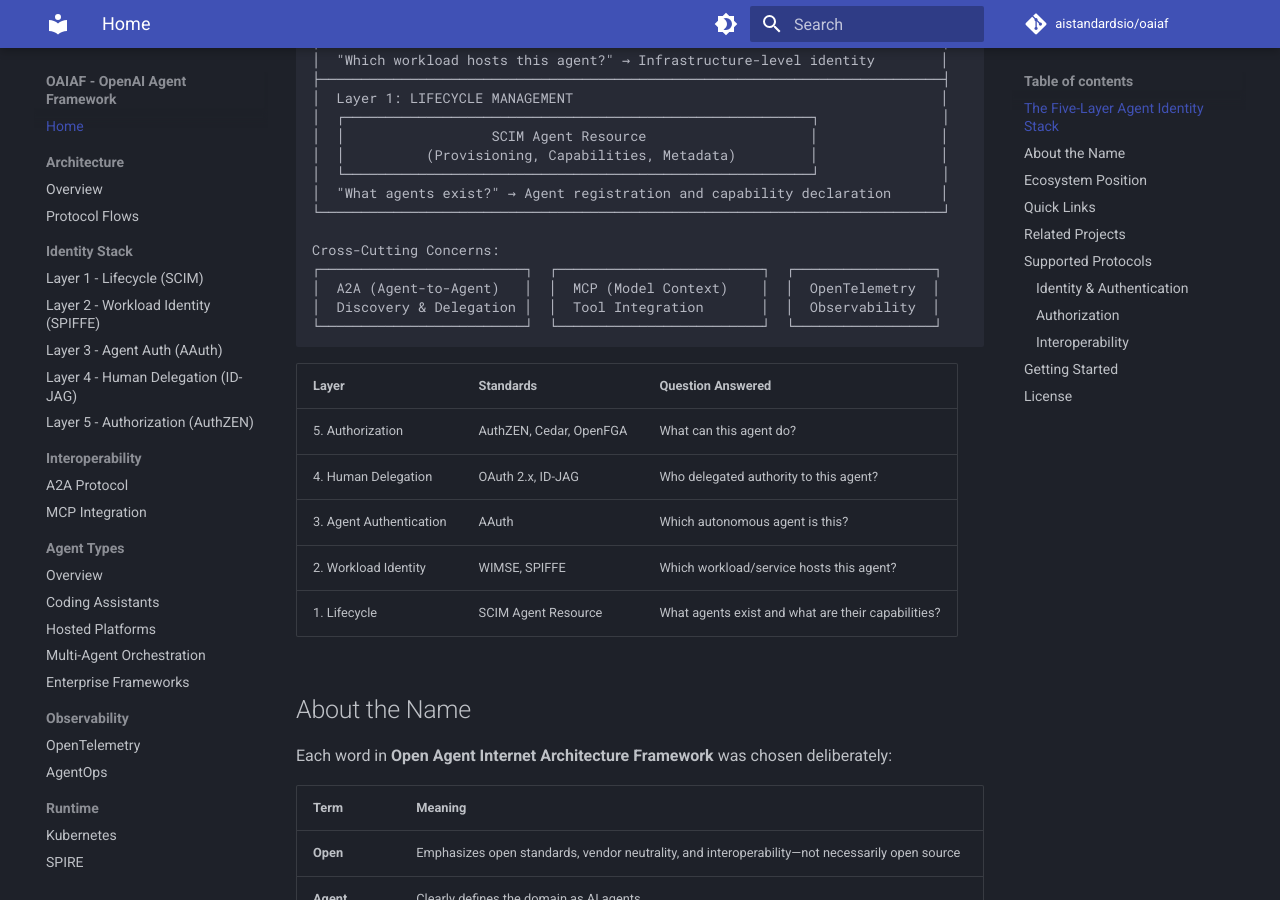
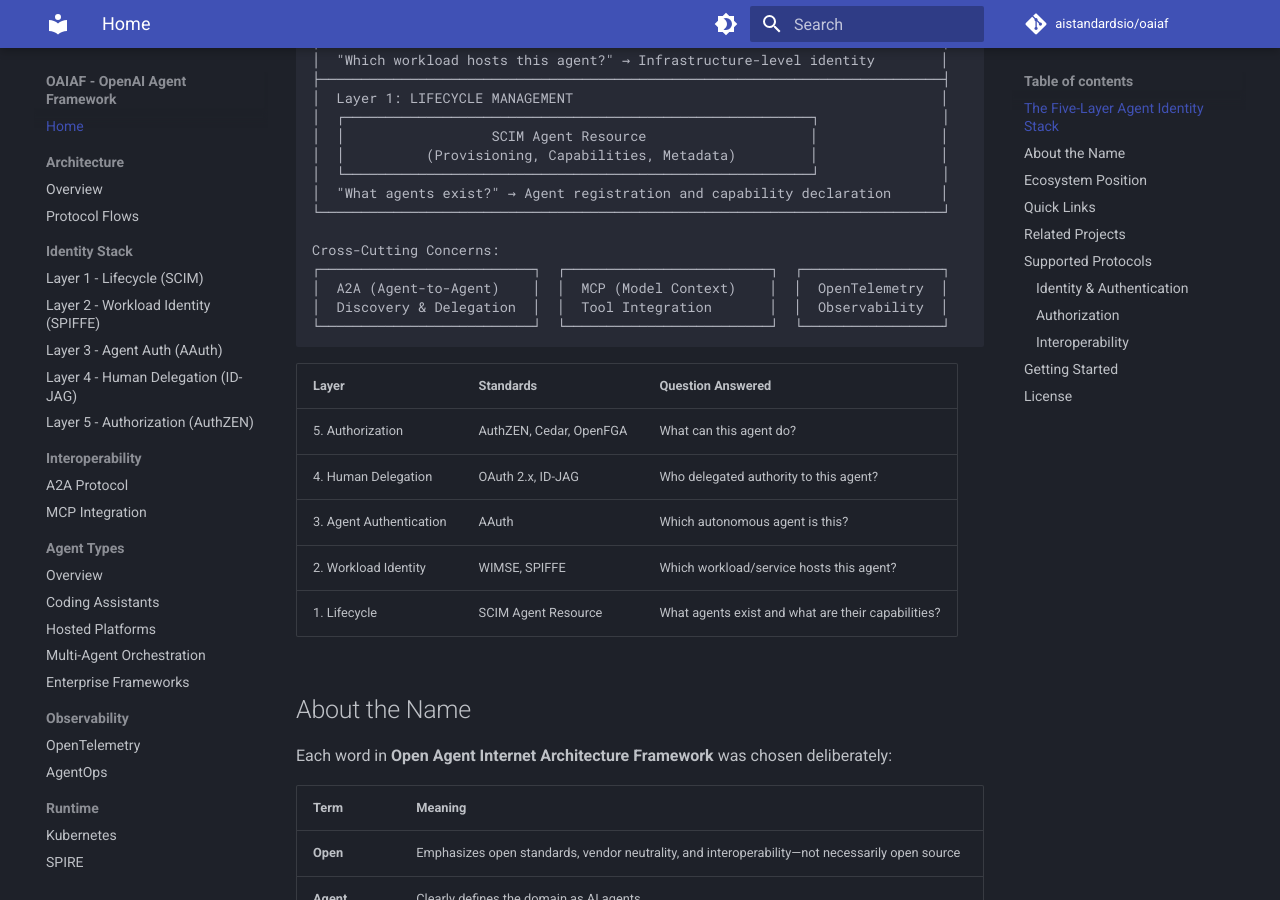
Before and after one commit to aistandardsio/oaiaf, an MkDocs documentation site: the page built from docs/index.md, in a window 1280 px wide and 900 px high, scrolled down 904 px. Built offline with MkDocs 1.6.1 and Material for MkDocs 9.7.7, drawn with Linux system fonts in a browser that asks for light colours; comment, search, counter and statistics services are not loaded.

Commit message:
docs: update diagram

````diff
--- a/docs/index.md
+++ b/docs/index.md
@@ -45,10 +45,10 @@
 └────────────────────────────────────────────────────────────────────────────┘
 
 Cross-Cutting Concerns:
-┌─────────────────────────┐  ┌─────────────────────────┐  ┌─────────────────┐
-│  A2A (Agent-to-Agent)   │  │  MCP (Model Context)    │  │  OpenTelemetry  │
-│  Discovery & Delegation │  │  Tool Integration       │  │  Observability  │
-└─────────────────────────┘  └─────────────────────────┘  └─────────────────┘
+┌──────────────────────────┐  ┌─────────────────────────┐  ┌─────────────────┐
+│  A2A (Agent-to-Agent)    │  │  MCP (Model Context)    │  │  OpenTelemetry  │
+│  Discovery & Delegation  │  │  Tool Integration       │  │  Observability  │
+└──────────────────────────┘  └─────────────────────────┘  └─────────────────┘
 ```
 
 | Layer | Standards | Question Answered |
````
Also changed, not shown: README.md (+4 -4 lines).
